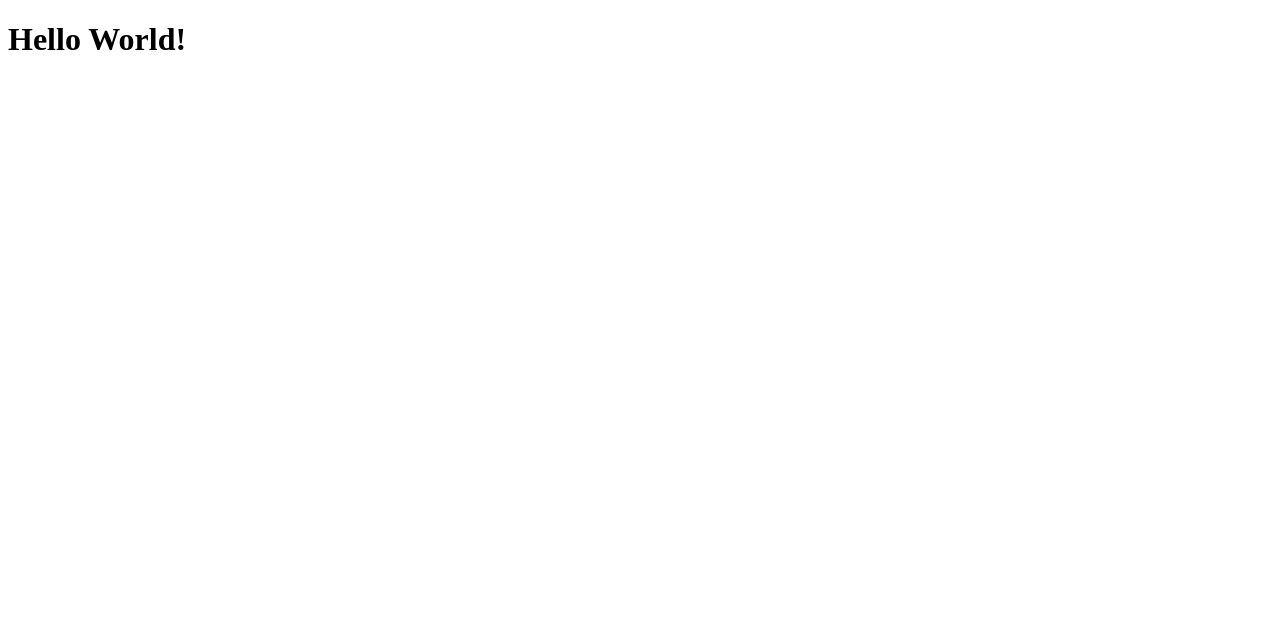
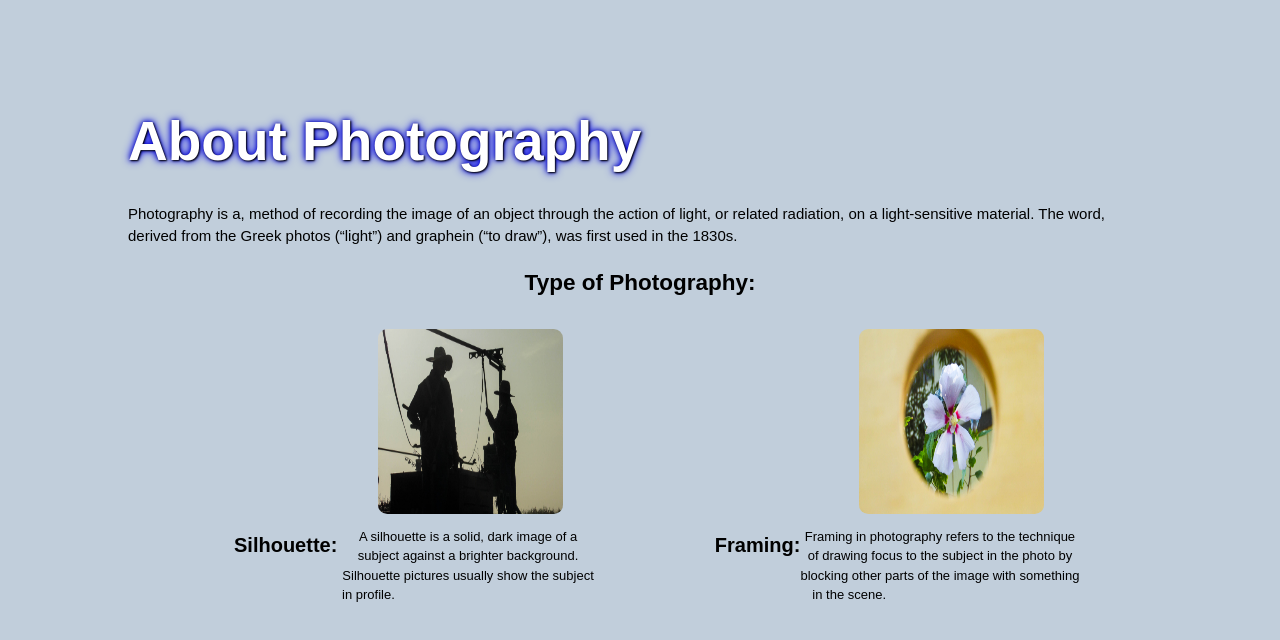
Before and after one commit to irisv1998/irisv1998.github.io, a plain HTML site: page index.html in a window 1280 px wide. Drawn offline with Linux system fonts and the light colour scheme; a web font is replaced by a local one.

Commit message:
About CSS

```diff
--- a/index.html
+++ b/index.html
@@ -4,9 +4,32 @@
     <head>
         <meta charset="UTF-8">
         <meta name="viewport" content="width=device-width, initial-scale=1.0">
-        <title>Document</title>
+        <link rel="stylesheet" href="style.css">
+        <link href="https://fonts.googleapis.com/css?family=Fauna+One&display=swap" rel="stylesheet">
+        <title>About Photography</title>
     </head>
     <body>
-      <h1>Hello World!</h1>
+      <section id= "main">
+        <div class="container">
+        <h1> About Photography </h1>
+        <p> Photography is a, method of recording the image of an object through the action of light, or related radiation, on a light-sensitive material. The word, derived from the Greek photos (“light”) and graphein (“to draw”), was first used in the 1830s.</p>
+        </section>
+
+      <section id="contents">
+      <div class="container">
+      <h1>Type of Photography:</h1>
+
+      <div class="content">
+      <img src="SAM_3026.jpg" style="width:185px;height:185px;">
+      <h2>Silhouette:</h2>
+      <p>A silhouette is a solid, dark image of a subject against a brighter background. Silhouette pictures usually show the subject in profile.</p> </div>
+
+         <div class="content">
+       <img src="Valencia_Iris-project5-Framing.jpg" style="width:185px;height:185px;">
+        <h2>Framing:</h2>
+        <p> Framing in photography refers to the technique of drawing focus to the subject in the photo by blocking other parts of the image with something in the scene. </p>
+
+      </div>
+        </section>
     </body>
     </html>
```
Also changed, not shown: About/index.html (deleted, +0 -35 lines), SAM_3026.jpg (renamed from About/SAM_3026.jpg), Valencia_Iris-project5-Framing.jpg (renamed from About/Valencia_Iris-project5-Framing.jpg), style.css (renamed from About/style.css).
